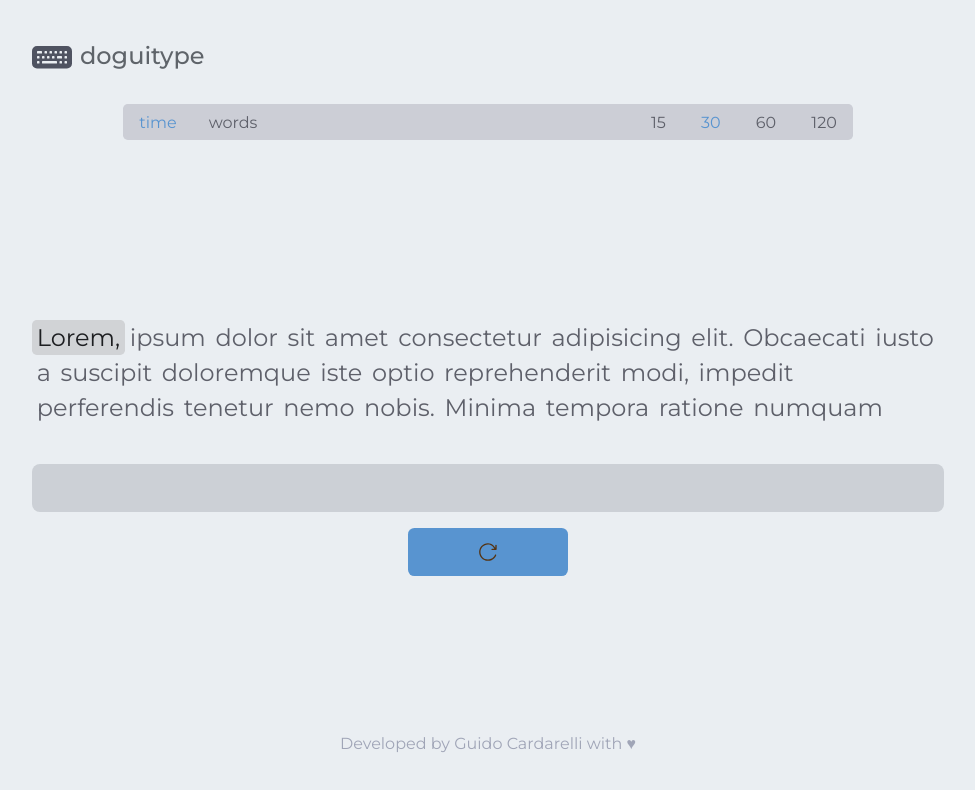
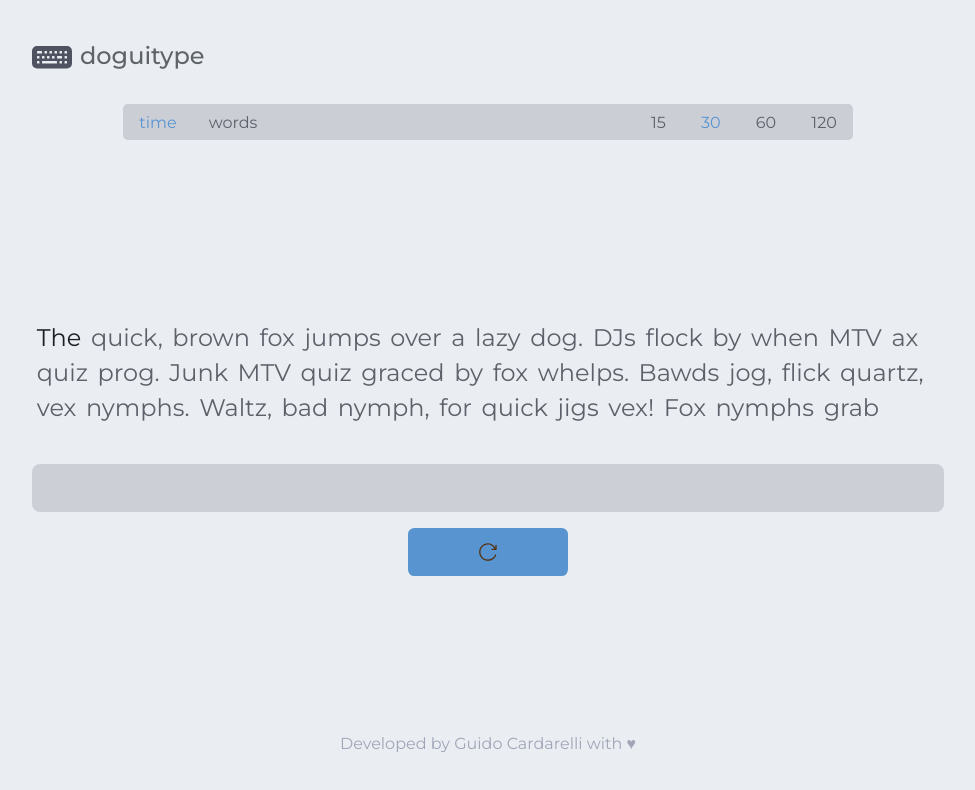
Before and after one commit to GuidoCarda/doguitype, a React (Vite) app: page / in a window 1280 px wide. Shown: the top 790 px of the page, without its empty margins (152-1127 px from the left). Built offline with nearby package versions, Linux system fonts and the light colour scheme.

Commit message:
implemented active word change animation, sort of... :P

```diff
--- a/src/App.css
+++ b/src/App.css
@@ -120,6 +120,7 @@
   flex-wrap: wrap;
   justify-items: flex-start;
   line-height: 2.2rem;
+  z-index: 10;
 }
 
 .word {
@@ -129,7 +130,7 @@
 }
 
 .word.active {
-  background: rgb(209, 211, 214);
+  /* background: rgb(209, 211, 214); */
   color: var(--font-test-color-active);
 }
 
@@ -296,3 +297,12 @@ input.invisible {
   padding: 0.3rem 1rem;
   font-family: inherit;
 }
+
+.active-bg {
+  position: absolute;
+  z-index: -1;
+
+  height: 2rem;
+  background: rgb(210, 212, 219);
+  border-radius: 0.3rem;
+}
--- a/src/App.jsx
+++ b/src/App.jsx
@@ -45,39 +45,26 @@ function App() {
   };
 
   useEffect(() => {
-    if (fetchRun.current) return;
+    // if (fetchRun.current) return;
+    setIsLoading(true);
     setTimeout(() => {
-      setWords(
-        parseData(
-          getWords(currentMode.type === "time" ? 200 : currentMode.bound)
-        )
-      );
+      setWords(getWords(currentMode.type === "time" ? 200 : currentMode.bound));
     }, 1000);
     setIsLoading(false);
-    return () => {
-      fetchRun.current = true;
-    };
-  }, []);
-
-  useEffect(() => {
-    setTimeout(() => {
-      setWords(
-        parseData(
-          getWords(currentMode.type === "time" ? 200 : currentMode.bound)
-        )
-      );
-    }, 1000);
-    setIsLoading(false);
+    // return () => {
+    //   fetchRun.current = true;
+    // };
   }, [currentMode]);
-
-  // useEffect(() => {
-  //   setInputFocus();
-  // }, [isLoading]);
 
   //Move showing words when reached 2nd line
   useEffect(() => {
-    // if (!words.size || timer.time === 0 || isLoading) return;
-    if (!words.size || isLoading || words.size < 15) return;
+    if (
+      !words.size ||
+      isLoading ||
+      timer.state === "finished" ||
+      words.size < 15
+    )
+      return;
 
     if (
       currWordRef?.current.offsetTop >= 35 &&
@@ -97,14 +84,12 @@ function App() {
   }, [currWordRef.current]);
 
   const getWords = (wordsQty) => {
-    setWords(
-      parseData(
-        dummyData[
-          Math.floor(Math.random() * (0 + (dummyData.length - 1) + 1) + 0)
-        ]
-          .split(" ")
-          .slice(0, wordsQty)
-      )
+    return parseData(
+      dummyData[
+        Math.floor(Math.random() * (0 + (dummyData.length - 1) + 1) + 0)
+      ]
+        .split(" ")
+        .slice(0, wordsQty)
     );
   };
 
--- a/src/components/Test.jsx
+++ b/src/components/Test.jsx
@@ -1,5 +1,5 @@
-import React from "react";
-import { calculateWPM } from "../App";
+import React, { useEffect, useLayoutEffect, useState } from "react";
+import { motion } from "framer-motion";
 
 const Test = ({
   words,
@@ -13,12 +13,26 @@ const Test = ({
     return words.get(currentWordIndex).slice(0, input.length) === input;
   };
 
+  console.log(currWordRef);
+
   return (
     <div className="text-container">
       {isLoading ? (
         <h2>loading...</h2>
       ) : (
         <div className="words">
+          <motion.div
+            layout
+            className="active-bg"
+            style={
+              currWordRef.current && {
+                width: currWordRef.current.clientWidth,
+                top: currWordRef.current.offsetTop,
+                left: currWordRef.current.offsetLeft,
+              }
+            }
+            transition={{ duration: 0.1 }}
+          ></motion.div>
           {words.size !== 0 &&
             [...words.entries()].map((entry, idx) => {
               const [id, word] = entry;
```
